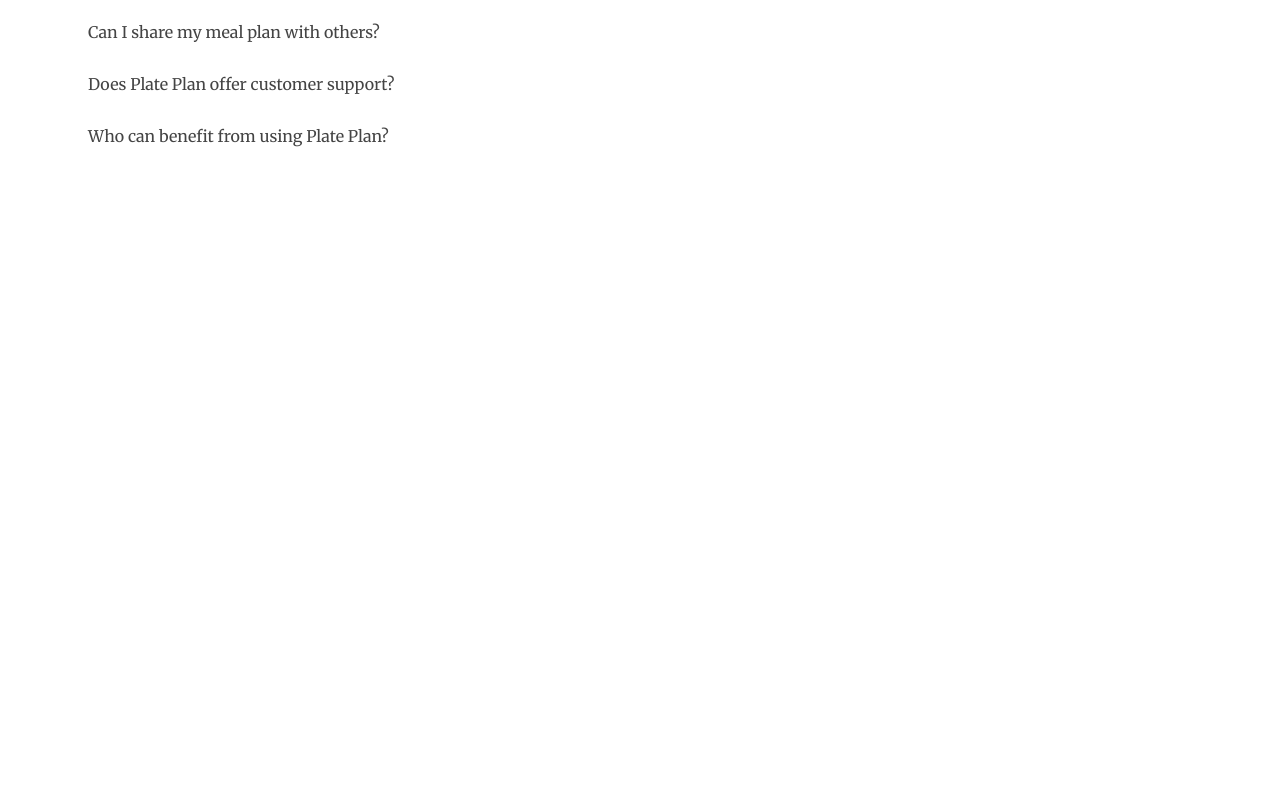
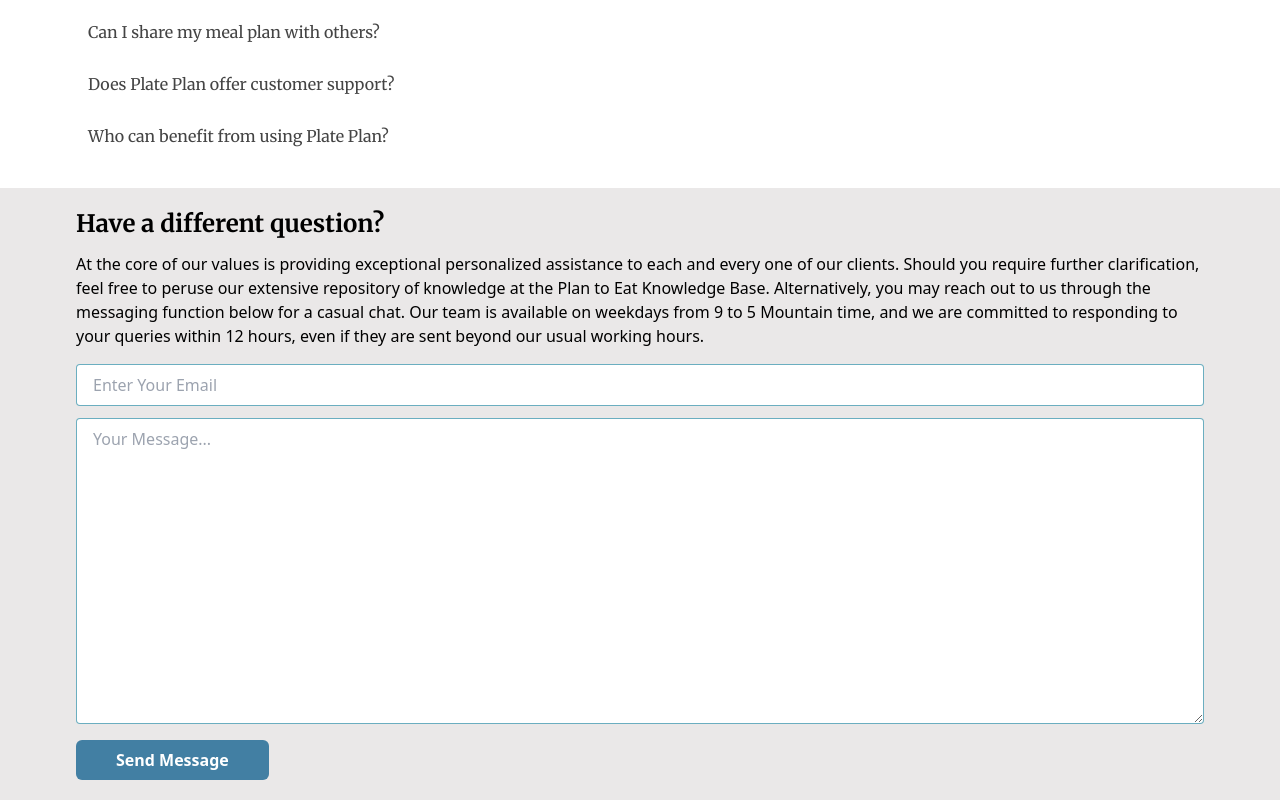
Before and after one commit to samuelbrhane/Svelte-Meal-Plan-App, a Svelte app: page /faq in a window 1280 px wide. Shown: the part 1132-1932 px from the top of the page. Before the commit the page ends 1380 px from the top, so only its background shows below. Built offline with nearby package versions, Linux system fonts and the light colour scheme; some icons are missing; a web font is replaced by a local one.

Commit message:
create UserQuestion component.

```diff
--- /dev/null
+++ b/src/components/FAQ/UserQuestion.svelte
@@ -0,0 +1,44 @@
+<script>
+  let email = "";
+  let message = "";
+</script>
+
+<!-- users' additional question form -->
+<section class="bg-[#eae8e8] py-5">
+  <div class="max-w-6xl mx-auto px-3">
+    <h1 class="font-semibold font-[Merriweather] text-xl lg:text-2xl mb-3">
+      Have a different question?
+    </h1>
+    <p>
+      At the core of our values is providing exceptional personalized assistance
+      to each and every one of our clients. Should you require further
+      clarification, feel free to peruse our extensive repository of knowledge
+      at the Plan to Eat Knowledge Base. Alternatively, you may reach out to us
+      through the messaging function below for a casual chat. Our team is
+      available on weekdays from 9 to 5 Mountain time, and we are committed to
+      responding to your queries within 12 hours, even if they are sent beyond
+      our usual working hours.
+    </p>
+
+    <!-- form -->
+    <form class="mt-4">
+      <input
+        type="email"
+        placeholder="Enter Your Email"
+        bind:value={email}
+        class="block mb-3 input"
+      />
+      <textarea
+        rows="12"
+        placeholder="Your Message..."
+        class="w-full input"
+        bind:value={message}
+      />
+      <button
+        type="submit"
+        class="bg-[#427fa3] mt-4 font-bold text-white px-10 py-2 rounded-md hover:scale-[1.06]"
+        >Send Message</button
+      >
+    </form>
+  </div>
+</section>
--- a/src/components/index.js
+++ b/src/components/index.js
@@ -2,5 +2,6 @@
 export { default as Sidebar } from "./Sidebar.svelte";
 export { default as FaqAccordion } from "./FAQ/FaqAccordion.svelte";
 export { default as AccordionPanel } from "./FAQ/AccordionPanel.svelte";
+export { default as UserQuestion } from "./FAQ/UserQuestion.svelte";
 export { default as LoginForm } from "./Auth/LoginForm.svelte";
 export { default as RegisterForm } from "./Auth/RegisterForm.svelte";
--- a/src/pages/main/FAQ.svelte
+++ b/src/pages/main/FAQ.svelte
@@ -1,5 +1,5 @@
 <script>
-  import { FaqAccordion } from "../../components";
+  import { FaqAccordion, UserQuestion } from "../../components";
   import Layout from "../../components/Higher/Layout.svelte";
 </script>
 
@@ -24,6 +24,9 @@
           <!-- accordion -->
           <FaqAccordion />
         </div>
+
+        <!-- users question form -->
+        <UserQuestion />
       </div>
     </div>
   </section>
```
